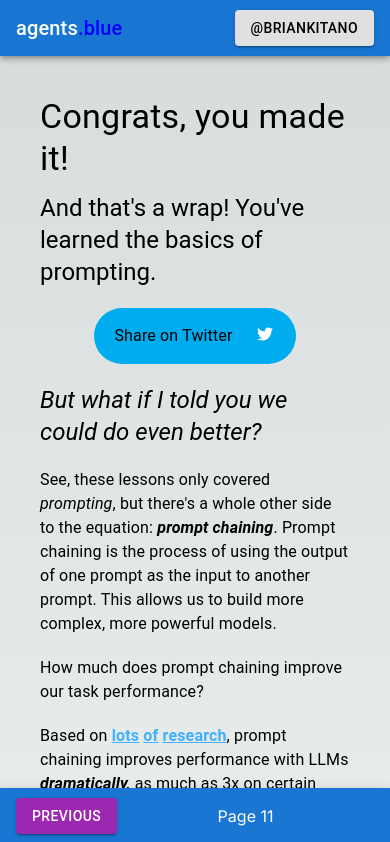
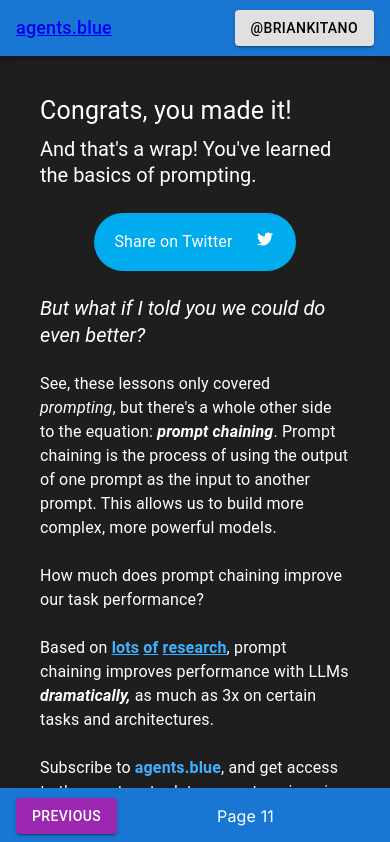
Before and after one commit to bkitano/learn-prompting, a Next.js app: page /conclusion in a window 390 px wide. Shown: the top 842 px of the page. Built offline with nearby package versions, Linux system fonts and the light colour scheme.

Commit message:
fixing colors

```diff
--- a/src/app/globals.css
+++ /dev/null
@@ -1,107 +0,0 @@
-:root {
-  --max-width: 1100px;
-  --border-radius: 12px;
-  --font-mono: ui-monospace, Menlo, Monaco, 'Cascadia Mono', 'Segoe UI Mono',
-    'Roboto Mono', 'Oxygen Mono', 'Ubuntu Monospace', 'Source Code Pro',
-    'Fira Mono', 'Droid Sans Mono', 'Courier New', monospace;
-
-  --foreground-rgb: 0, 0, 0;
-  --background-start-rgb: 214, 219, 220;
-  --background-end-rgb: 255, 255, 255;
-
-  --primary-glow: conic-gradient(
-    from 180deg at 50% 50%,
-    #16abff33 0deg,
-    #0885ff33 55deg,
-    #54d6ff33 120deg,
-    #0071ff33 160deg,
-    transparent 360deg
-  );
-  --secondary-glow: radial-gradient(
-    rgba(255, 255, 255, 1),
-    rgba(255, 255, 255, 0)
-  );
-
-  --tile-start-rgb: 239, 245, 249;
-  --tile-end-rgb: 228, 232, 233;
-  --tile-border: conic-gradient(
-    #00000080,
-    #00000040,
-    #00000030,
-    #00000020,
-    #00000010,
-    #00000010,
-    #00000080
-  );
-
-  --callout-rgb: 238, 240, 241;
-  --callout-border-rgb: 172, 175, 176;
-  --card-rgb: 180, 185, 188;
-  --card-border-rgb: 131, 134, 135;
-}
-
-@media (prefers-color-scheme: dark) {
-  :root {
-    --foreground-rgb: 255, 255, 255;
-    --background-start-rgb: 0, 0, 0;
-    --background-end-rgb: 0, 0, 0;
-
-    --primary-glow: radial-gradient(rgba(1, 65, 255, 0.4), rgba(1, 65, 255, 0));
-    --secondary-glow: linear-gradient(
-      to bottom right,
-      rgba(1, 65, 255, 0),
-      rgba(1, 65, 255, 0),
-      rgba(1, 65, 255, 0.3)
-    );
-
-    --tile-start-rgb: 2, 13, 46;
-    --tile-end-rgb: 2, 5, 19;
-    --tile-border: conic-gradient(
-      #ffffff80,
-      #ffffff40,
-      #ffffff30,
-      #ffffff20,
-      #ffffff10,
-      #ffffff10,
-      #ffffff80
-    );
-
-    --callout-rgb: 20, 20, 20;
-    --callout-border-rgb: 108, 108, 108;
-    --card-rgb: 100, 100, 100;
-    --card-border-rgb: 200, 200, 200;
-  }
-}
-
-* {
-  box-sizing: border-box;
-  padding: 0;
-  margin: 0;
-}
-
-html,
-body {
-  max-width: 100vw;
-  overflow-x: hidden;
-}
-
-body {
-  color: rgb(var(--foreground-rgb));
-  background: linear-gradient(
-      to bottom,
-      transparent,
-      rgb(var(--background-end-rgb))
-    )
-    rgb(var(--background-start-rgb));
-}
-
-a {
-  color: inherit;
-  text-decoration: none;
-}
-
-@media (prefers-color-scheme: dark) {
-  html {
-    color-scheme: dark;
-  }
-}
--- a/src/app/layout.tsx
+++ b/src/app/layout.tsx
@@ -3,19 +3,28 @@
 import { BottomNav } from "@/Components/BottomNav";
 import { TopNav } from "@/Components/TopNav";
 import {
+  CssBaseline,
   Grid,
   ThemeProvider,
   createTheme,
   responsiveFontSizes,
 } from "@mui/material";
-import "./globals.css";
 import { Inter } from "next/font/google";
 import Script from "next/script";
 
 const inter = Inter({ subsets: ["latin"] });
 
-// let theme = createTheme();
-// theme = responsiveFontSizes(theme);
+let theme = createTheme({
+  palette: {
+    background: {
+      default: `rgb(30,30,30)`,
+    },
+    text: {
+      primary: `rgb(255,255,255)`,
+    },
+  },
+});
+theme = responsiveFontSizes(theme);
 
 export default function RootLayout({
   children,
@@ -41,7 +50,8 @@
         }}
       />
       <body className={inter.className}>
-        {/* <ThemeProvider theme={theme}> */}
+        <ThemeProvider theme={theme}>
+          <CssBaseline />
           <div>
             <div
               style={{
@@ -65,7 +75,7 @@
               <BottomNav />
             </div>
           </div>
-        {/* </ThemeProvider> */}
+        </ThemeProvider>
       </body>
     </html>
   );
--- a/src/app/page.module.css
+++ /dev/null
@@ -1,229 +0,0 @@
-.main {
-  display: flex;
-  flex-direction: column;
-  justify-content: space-between;
-  align-items: center;
-  padding: 6rem;
-  min-height: 100vh;
-}
-
-.description {
-  display: inherit;
-  justify-content: inherit;
-  align-items: inherit;
-  font-size: 0.85rem;
-  max-width: var(--max-width);
-  width: 100%;
-  z-index: 2;
-  font-family: var(--font-mono);
-}
-
-.description a {
-  display: flex;
-  justify-content: center;
-  align-items: center;
-  gap: 0.5rem;
-}
-
-.description p {
-  position: relative;
-  margin: 0;
-  padding: 1rem;
-  background-color: rgba(var(--callout-rgb), 0.5);
-  border: 1px solid rgba(var(--callout-border-rgb), 0.3);
-  border-radius: var(--border-radius);
-}
-
-.code {
-  font-weight: 700;
-  font-family: var(--font-mono);
-}
-
-.grid {
-  display: grid;
-  grid-template-columns: repeat(4, minmax(25%, auto));
-  width: var(--max-width);
-  max-width: 100%;
-}
-
-.card {
-  padding: 1rem 1.2rem;
-  border-radius: var(--border-radius);
-  background: rgba(var(--card-rgb), 0);
-  border: 1px solid rgba(var(--card-border-rgb), 0);
-  transition: background 200ms, border 200ms;
-}
-
-.card span {
-  display: inline-block;
-  transition: transform 200ms;
-}
-
-.card h2 {
-  font-weight: 600;
-  margin-bottom: 0.7rem;
-}
-
-.card p {
-  margin: 0;
-  opacity: 0.6;
-  font-size: 0.9rem;
-  line-height: 1.5;
-  max-width: 30ch;
-}
-
-.center {
-  display: flex;
-  justify-content: center;
-  align-items: center;
-  position: relative;
-  padding: 4rem 0;
-}
-
-.center::before {
-  background: var(--secondary-glow);
-  border-radius: 50%;
-  width: 480px;
-  height: 360px;
-  margin-left: -400px;
-}
-
-.center::after {
-  background: var(--primary-glow);
-  width: 240px;
-  height: 180px;
-  z-index: -1;
-}
-
-.center::before,
-.center::after {
-  content: '';
-  left: 50%;
-  position: absolute;
-  filter: blur(45px);
-  transform: translateZ(0);
-}
-
-.logo {
-  position: relative;
-}
-/* Enable hover only on non-touch devices */
-@media (hover: hover) and (pointer: fine) {
-  .card:hover {
-    background: rgba(var(--card-rgb), 0.1);
-    border: 1px solid rgba(var(--card-border-rgb), 0.15);
-  }
-
-  .card:hover span {
-    transform: translateX(4px);
-  }
-}
-
-@media (prefers-reduced-motion) {
-  .card:hover span {
-    transform: none;
-  }
-}
-
-/* Mobile */
-@media (max-width: 700px) {
-  .content {
-    padding: 4rem;
-  }
-
-  .grid {
-    grid-template-columns: 1fr;
-    margin-bottom: 120px;
-    max-width: 320px;
-    text-align: center;
-  }
-
-  .card {
-    padding: 1rem 2.5rem;
-  }
-
-  .card h2 {
-    margin-bottom: 0.5rem;
-  }
-
-  .center {
-    padding: 8rem 0 6rem;
-  }
-
-  .center::before {
-    transform: none;
-    height: 300px;
-  }
-
-  .description {
-    font-size: 0.8rem;
-  }
-
-  .description a {
-    padding: 1rem;
-  }
-
-  .description p,
-  .description div {
-    display: flex;
-    justify-content: center;
-    position: fixed;
-    width: 100%;
-  }
-
-  .description p {
-    align-items: center;
-    inset: 0 0 auto;
-    padding: 2rem 1rem 1.4rem;
-    border-radius: 0;
-    border: none;
-    border-bottom: 1px solid rgba(var(--callout-border-rgb), 0.25);
-    background: linear-gradient(
-      to bottom,
-      rgba(var(--background-start-rgb), 1),
-      rgba(var(--callout-rgb), 0.5)
-    );
-    background-clip: padding-box;
-    backdrop-filter: blur(24px);
-  }
-
-  .description div {
-    align-items: flex-end;
-    pointer-events: none;
-    inset: auto 0 0;
-    padding: 2rem;
-    height: 200px;
-    background: linear-gradient(
-      to bottom,
-      transparent 0%,
-      rgb(var(--background-end-rgb)) 40%
-    );
-    z-index: 1;
-  }
-}
-
-/* Tablet and Smaller Desktop */
-@media (min-width: 701px) and (max-width: 1120px) {
-  .grid {
-    grid-template-columns: repeat(2, 50%);
-  }
-}
-
-@media (prefers-color-scheme: dark) {
-  .vercelLogo {
-    filter: invert(1);
-  }
-
-  .logo {
-    filter: invert(1) drop-shadow(0 0 0.3rem #ffffff70);
-  }
-}
-
-@keyframes rotate {
-  from {
-    transform: rotate(360deg);
-  }
-  to {
-    transform: rotate(0deg);
-  }
-}
```
